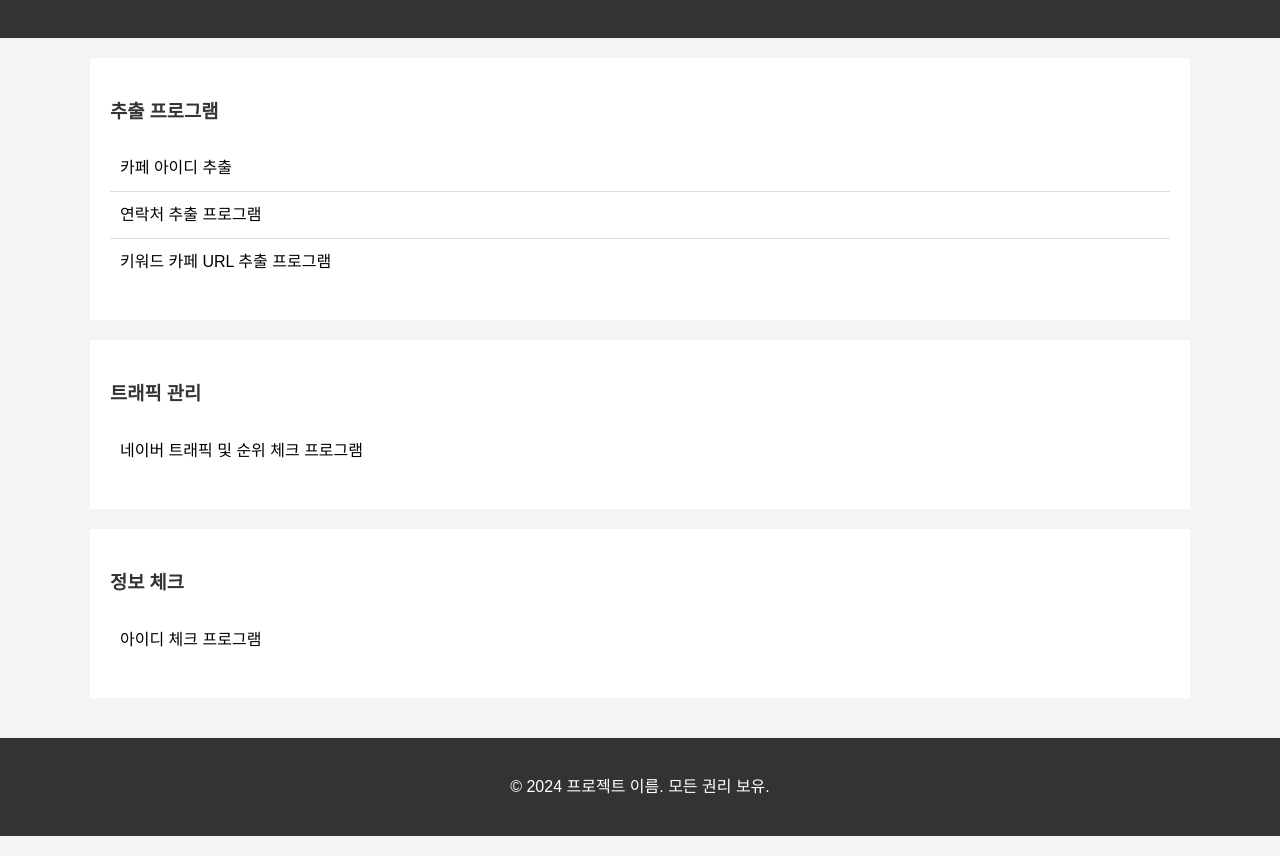
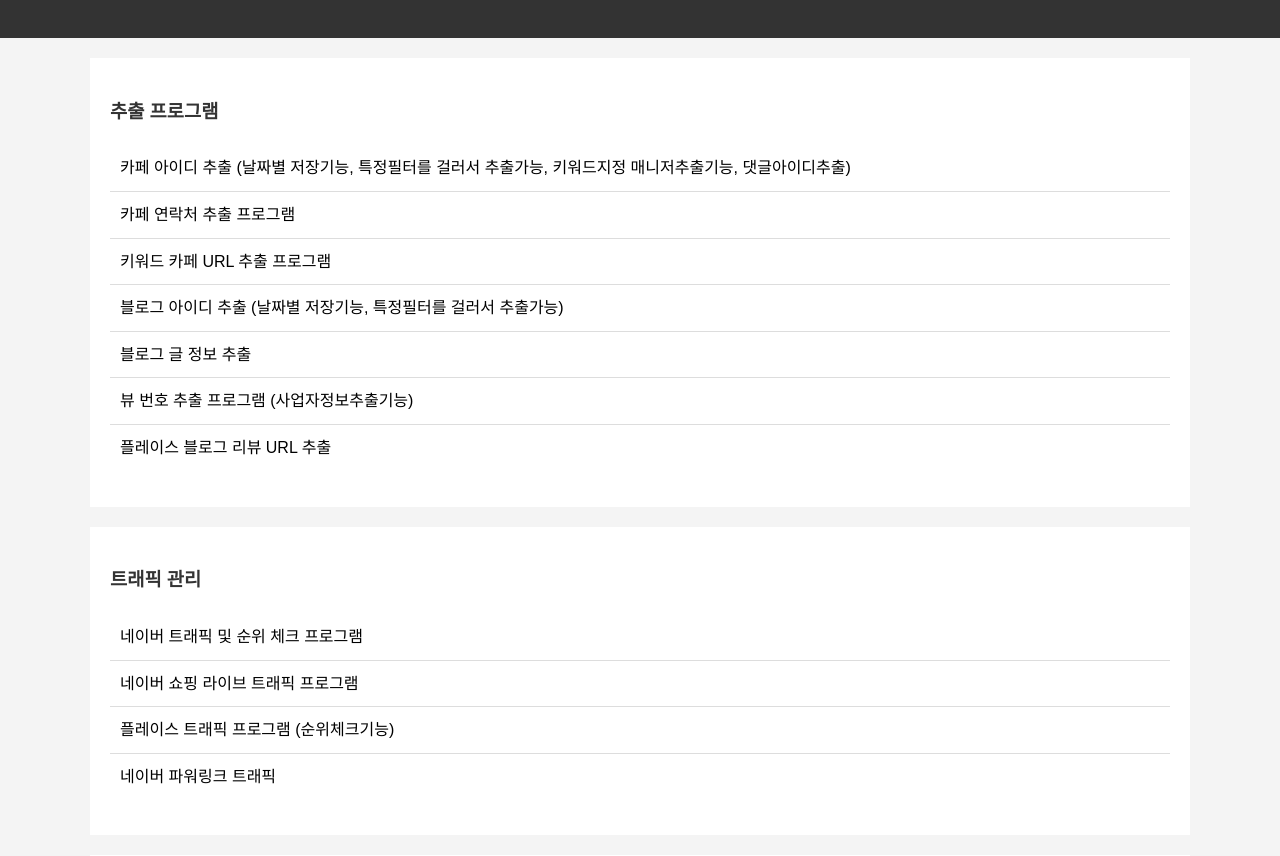
Before and after one commit to Incognito-user-kjt/Incognito-user-kjt.github.io, a plain HTML site: page index.html in a window 1280 px wide. Shown: the part 96-952 px from the top of the page. Drawn offline with Linux system fonts and the light colour scheme.

Commit message:
Update index.html

```diff
--- a/index.html
+++ b/index.html
@@ -25,9 +25,14 @@
         <div class="content">
             <h3>추출 프로그램</h3>
             <ul>
-                <li>카페 아이디 추출</li>
-                <li>연락처 추출 프로그램</li>
+                <li>카페 아이디 추출 (날짜별 저장기능, 특정필터를 걸러서 추출가능, 키워드지정 매니저추출기능, 댓글아이디추출)</li>
+                <li>카페 연락처 추출 프로그램</li>
                 <li>키워드 카페 URL 추출 프로그램</li>
+                <!-- 기타 항목들 추가 -->
+                <li>블로그 아이디 추출 (날짜별 저장기능, 특정필터를 걸러서 추출가능)</li>
+                <li>블로그 글 정보 추출</li>
+                <li>뷰 번호 추출 프로그램 (사업자정보추출기능)</li>
+                <li>플레이스 블로그 리뷰 URL 추출</li>
                 <!-- 기타 항목들 추가 -->
             </ul>
         </div>
@@ -37,13 +42,20 @@
             <ul>
                 <li>네이버 트래픽 및 순위 체크 프로그램</li>
                 <!-- 기타 항목들 추가 -->
+                <li>네이버 쇼핑 라이브 트래픽 프로그램</li>
+                <li>플레이스 트래픽 프로그램 (순위체크기능)</li>
+                <li>네이버 파워링크 트래픽</li>
+                <!-- 기타 항목들 추가 -->
             </ul>
         </div>
 
         <div class="content">
             <h3>정보 체크</h3>
             <ul>
-                <li>아이디 체크 프로그램</li>
+                <li>아이디 체크 프로그램 (비공개 블로그 감지, 빈칸 정지 체크, 톡톡 기능 제한 체크)</li>
+                <!-- 기타 항목들 추가 -->
+                <li>블로그 생성일 체크 프로그램</li>
+                <li>블로그 전날 조회수 측정 프로그램</li>
                 <!-- 기타 항목들 추가 -->
             </ul>
         </div>
```
